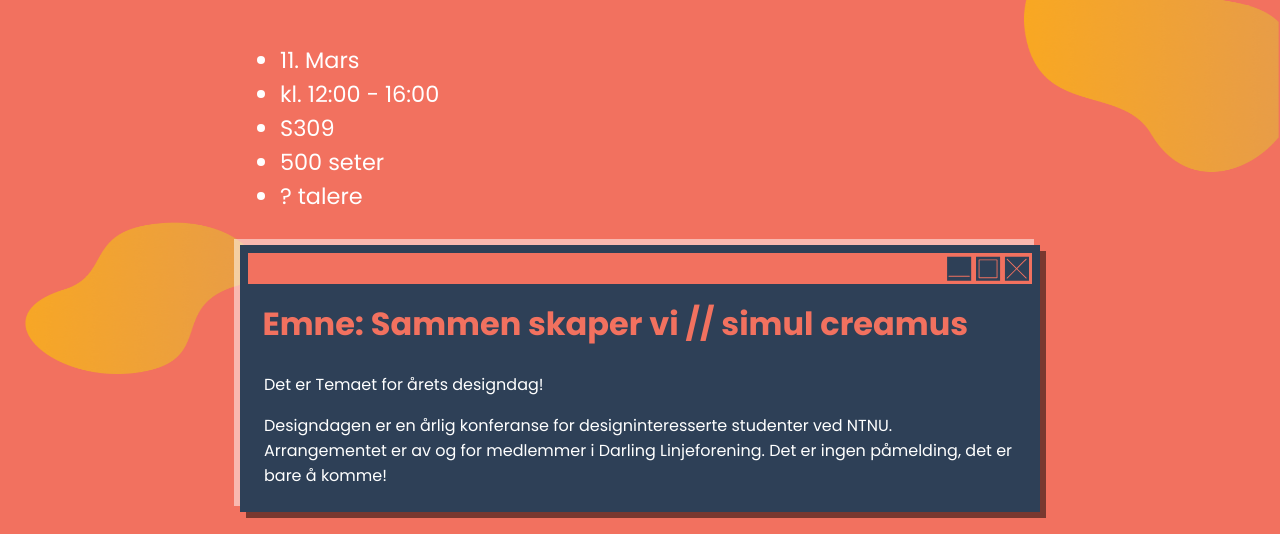
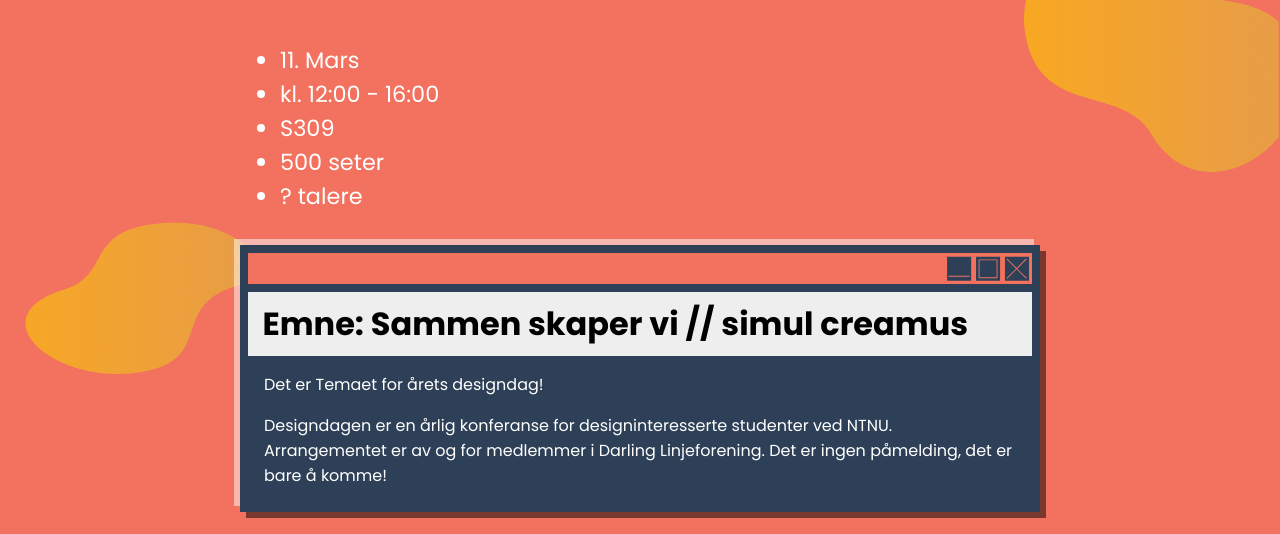
Before and after one commit to darling-linjeforening/Designdagen, a website: page index.html in a window 1280 px wide. Shown: the part 266-800 px from the top of the page. Drawn offline with Linux system fonts and the light colour scheme.

Commit message:
Update styles.css

```diff
--- a/css/styles.css
+++ b/css/styles.css
@@ -67,8 +67,6 @@ h1, h3{
 
 h1{
     font-size: 2rem;
-    background-color: #2E4057;
-    color: #f2715f;
 }
 
 h2{
```
